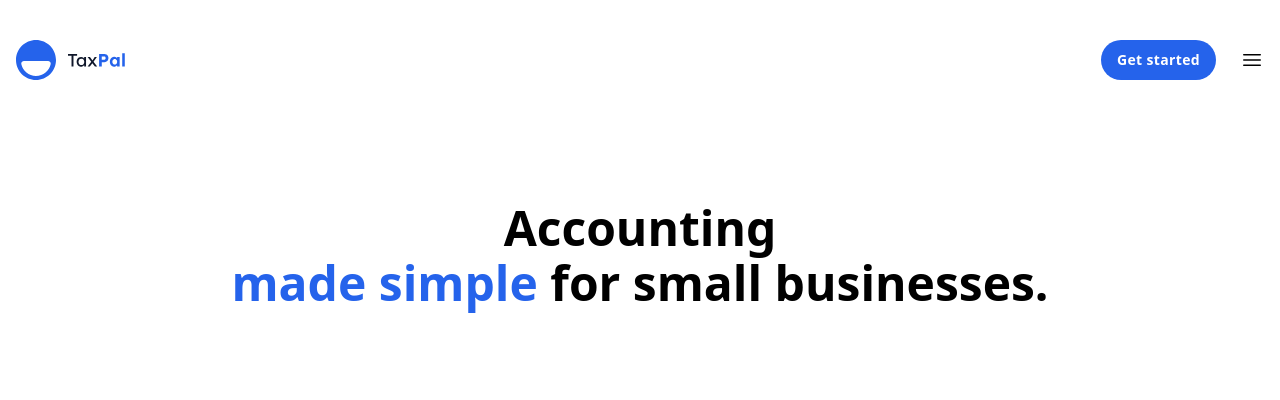
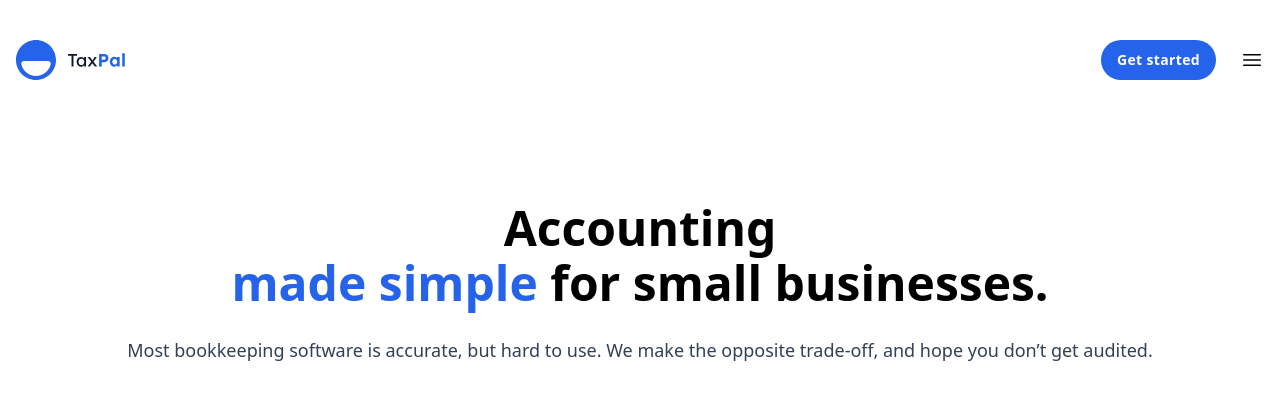
Before and after one commit to amine-omari/Taxpal-clone, a Next.js app: page / in a window 1280 px wide. Shown: the top 400 px of the page. Built offline with nearby package versions, Linux system fonts and the light colour scheme.

Commit message:
feat: add style to the paragraph

```diff
--- a/components/FirstSection.jsx
+++ b/components/FirstSection.jsx
@@ -4,12 +4,16 @@ const FirstSection = () => {
   return (
     <section className="px-4 pb-16 pt-20">
       <div className="text-center">
-        <h1 className="leading-[55px] text-5xl font-semibold">
+        <h1 className="text-5xl font-semibold leading-[55px]">
           Accounting
           <br />
           <span className="text-blue-600">made simple</span> for small
           businesses.
         </h1>
+        <p className="mt-6 px-2 text-lg leading-8 text-slate-700">
+          Most bookkeeping software is accurate, but hard to use. We make the
+          opposite trade-off, and hope you don’t get audited.
+        </p>
       </div>
     </section>
   );
```
